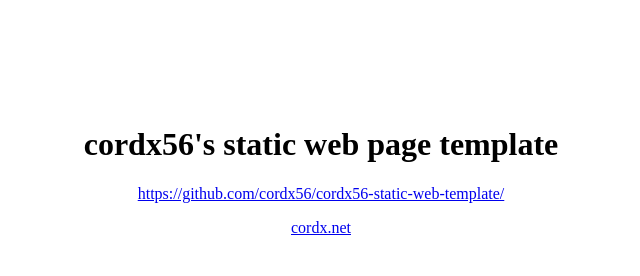
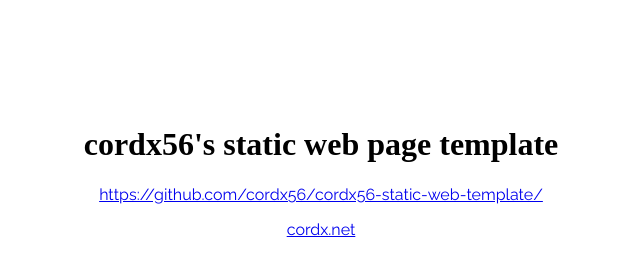
Before and after one commit to cordx56/cordx56-static-web-template, a plain HTML site: page index.html in a window 1280 px wide. Shown: the whole page, without its empty margins (319-959 px from the left). Drawn offline with Linux system fonts and the light colour scheme.

Commit message:
Web page AUTO UPDATE [ci skip]

```diff
--- a/index.css
+++ b/index.css
@@ -1,3 +1,6 @@
 .wrapper {
   margin: 10%;
-  text-align: center; }
+  text-align: center;
+  font-family: "Raleway", sans-serif; }
+  .wrapper h1 {
+    font-family: "Noto Serif SC", serif; }
--- a/index.html
+++ b/index.html
@@ -4,6 +4,7 @@
     <title>cordx56's template</title>
     <meta http-equiv="content-type" content="text/html; charset=utf-8">
     <meta name="viewport" content="width=device-width, initial-scale=1">
+    <link type="text/css" rel="stylesheet" href="https://fonts.googleapis.com/css?family=Noto+Serif+SC|Raleway">
     <link type="text/css" rel="stylesheet" href="index.css">
   </head>
   <body>
```
